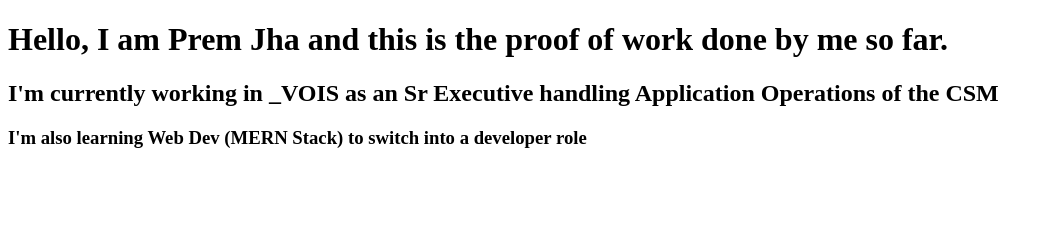
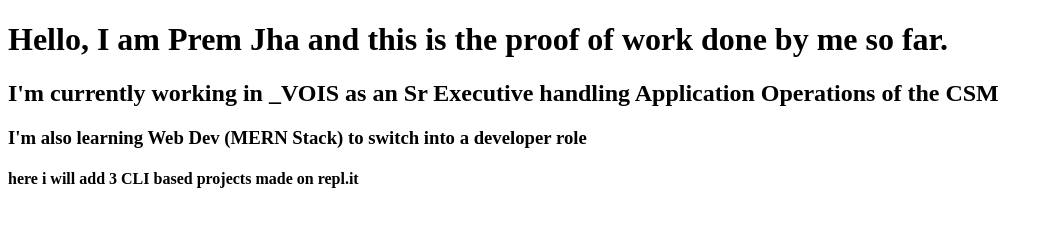
Before and after one commit to prmjh4/premjha.learn, a plain HTML site: page index.html in a window 1280 px wide. Shown: the whole page, without its empty margins (0-1051 px from the left). Drawn offline with Linux system fonts and the light colour scheme.

Commit message:
added CLI apps details

```diff
--- a/index.html
+++ b/index.html
@@ -10,5 +10,6 @@
     <h1>Hello, I am Prem Jha and this is the proof of work done by me so far. </h1>
     <h2>I'm currently working in _VOIS as an Sr Executive handling Application Operations of the CSM </h2>
     <h3>I'm also learning Web Dev (MERN Stack) to switch into a developer role</h3>
+    <h4>here i will add 3 CLI based projects made on repl.it</h4>
 </body>
 </html>
```
